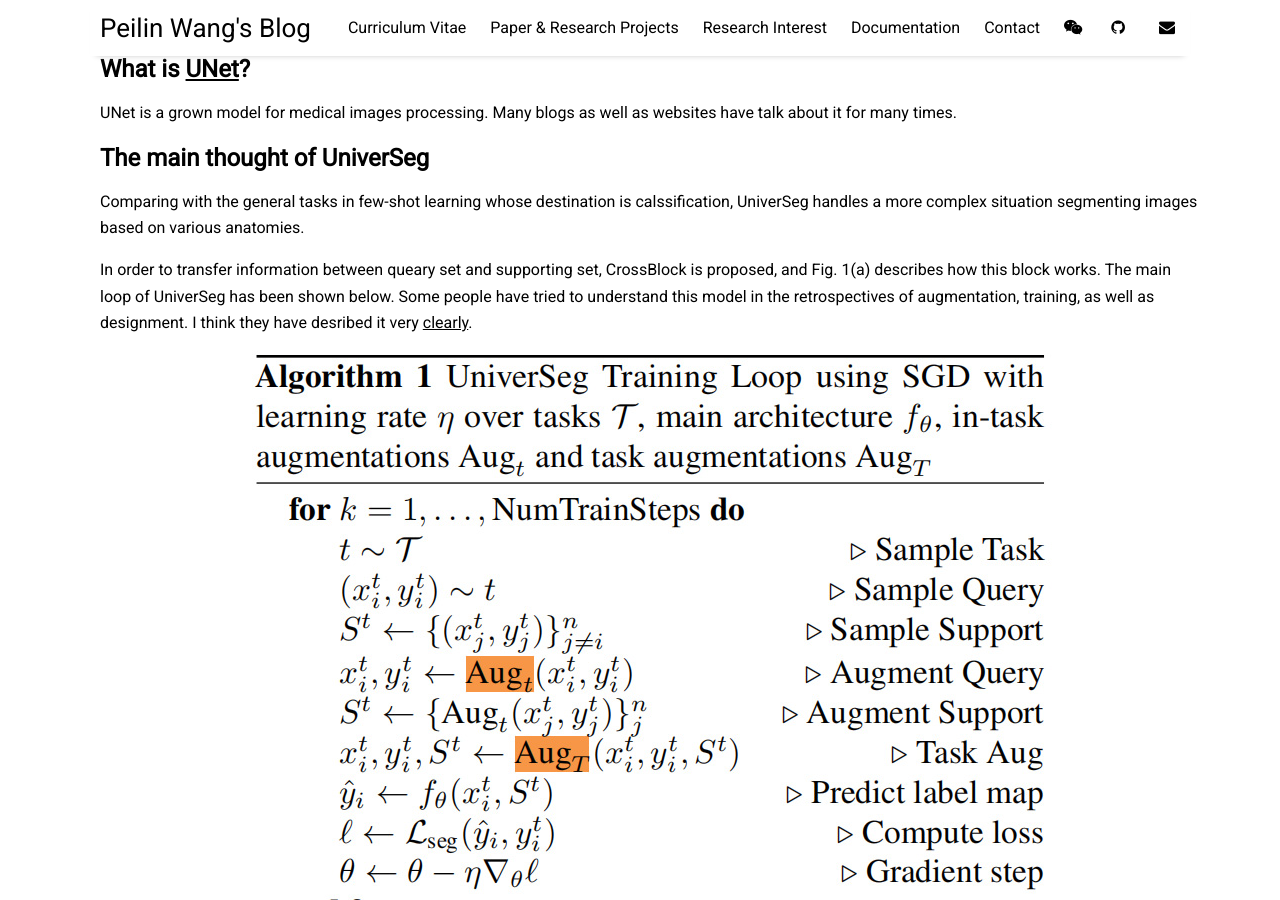
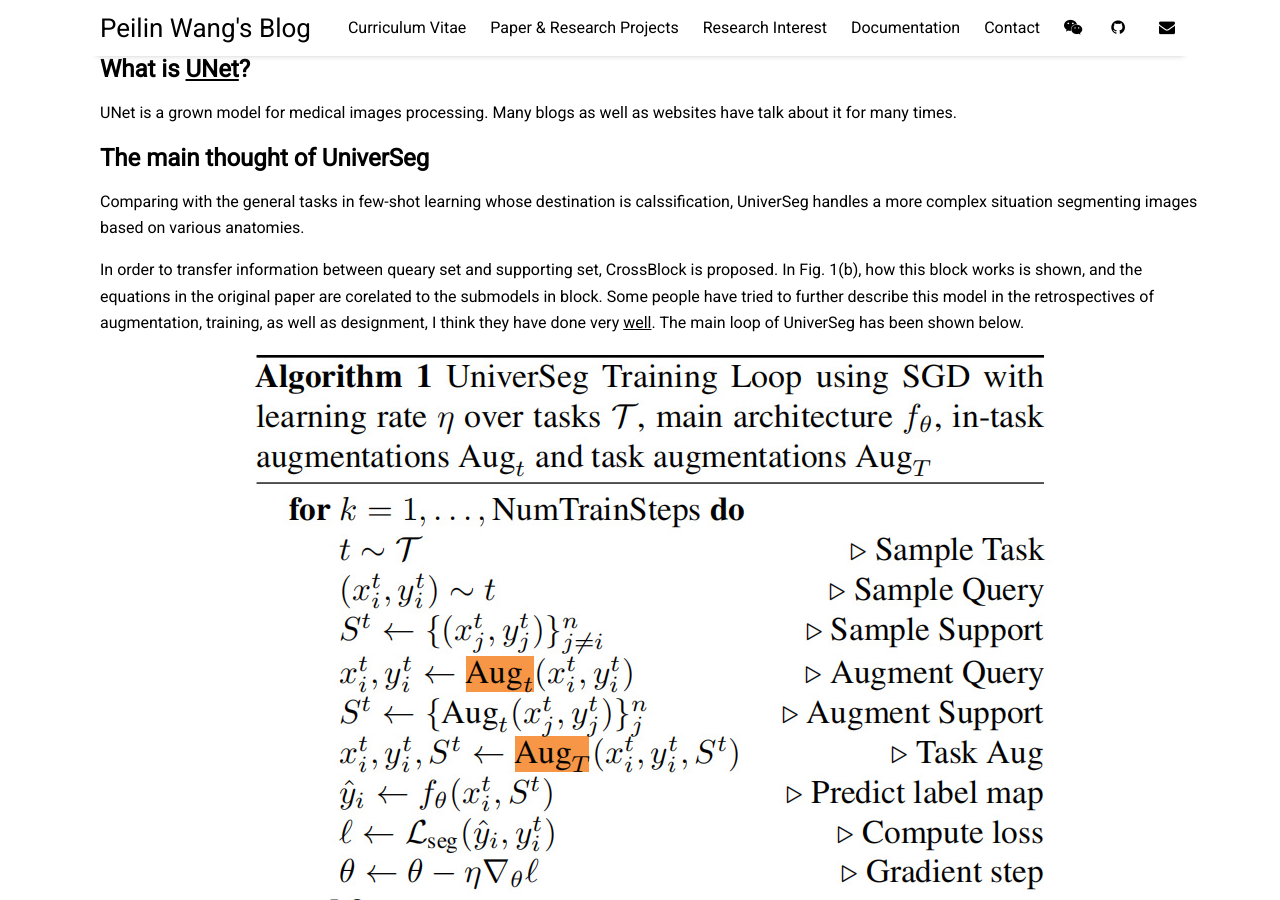
Before and after one commit to peilin-wang-git/peilin-wang-git.github.io, a Jekyll site: the page built from _posts/2023-08-06-PaperReading-MedicalLargeModel.md, in a window 1280 px wide and 900 px high, scrolled down 2864 px. Built offline with Jekyll 4.4.1, drawn with Linux system fonts in a browser that asks for light colours; nearby versions of some CDN libraries.

Commit message:
Update 2023-08-06-PaperReading-MedicalLargeModel.md

```diff
--- a/_posts/2023-08-06-PaperReading-MedicalLargeModel.md
+++ b/_posts/2023-08-06-PaperReading-MedicalLargeModel.md
@@ -38,7 +38,7 @@ UNet is a grown model for medical images processing. Many blogs as well as websi
 ## The main thought of UniverSeg
 Comparing with the general tasks in few-shot learning whose destination is calssification, UniverSeg handles a more complex situation segmenting images based on various anatomies.
 
-In order to transfer information between queary set and supporting set, CrossBlock is proposed, and Fig. 1(a) describes how this block works. The main loop of UniverSeg has been shown below. Some people have tried to understand this model in the retrospectives of augmentation, training, as well as designment. I think they have desribed it very [clearly](https://blog.csdn.net/qq_40943760/article/details/130493000).
+In order to transfer information between queary set and supporting set, CrossBlock is proposed. In Fig. 1(b), how this block works is shown, and the equations in the original paper are corelated to the submodels in block. Some people have tried to further describe this model in the retrospectives of augmentation, training, as well as designment, I think they have done very [well](https://blog.csdn.net/qq_40943760/article/details/130493000). The main loop of UniverSeg has been shown below.
 ![Profile Picture](https://github.com/peilin-wang-git/peilin-wang-git.github.io/raw/main/assets/img/paper-reading-1-4.jpg)
 
 ## Original
```
